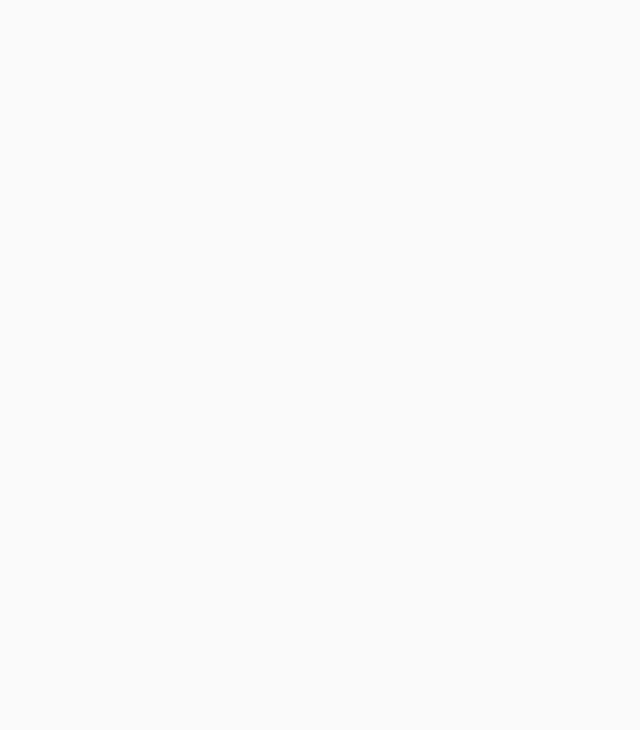
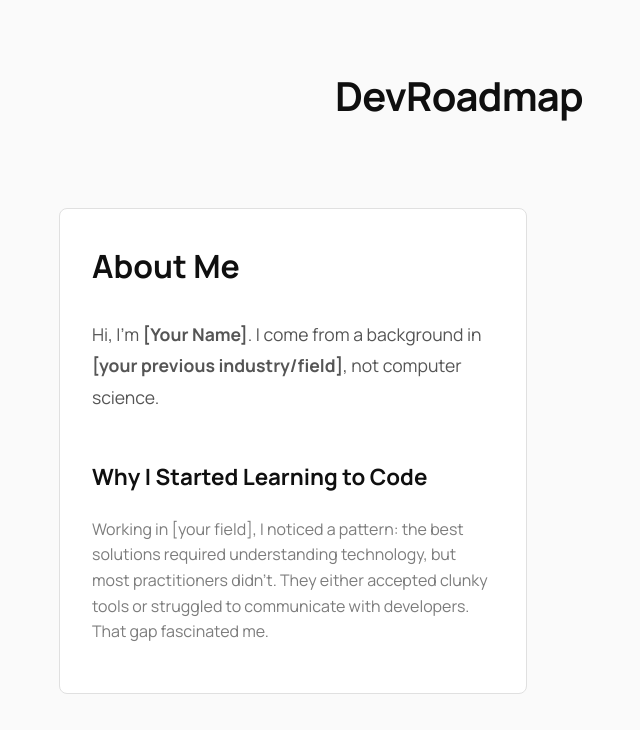
Before and after one commit to SheillaO/DevRoadmap, a website: page about.html in a window 1280 px wide. Shown: the whole page, without its empty margins (181-821 px from the left). Drawn offline with Linux system fonts and the light colour scheme; files that its build step writes are made by us from their sources.

Commit message:
Update about.html

```diff
--- a/about.html
+++ b/about.html
@@ -14,3 +14,26 @@
 </head>
 
 <body>
+
+    <header class="site-header">
+        <a href="index.html" style="text-decoration: none;">
+            <h1>DevRoadmap</h1>
+        </a>
+    </header>
+
+    <main style="max-width: 800px; margin: 0 auto; padding: 2em 1em;">
+
+        <article style="background: white; padding: 2em; border-radius: 0.5em; border: 1px solid #e0e0e0;">
+            <h2 style="font-size: 2rem; margin-top: 0;">About Me</h2>
+
+            <p style="font-size: 1.1rem; line-height: 1.8; color: #555; margin: 1.5em 0;">
+                Hi, I'm <strong>[Your Name]</strong>. I come from a background in <strong>[your previous
+                    industry/field]</strong>, not computer science.
+            </p>
+
+            <h3 style="font-size: 1.4rem; margin-top: 2em; color: #0F0F0F;">Why I Started Learning to Code</h3>
+            <p>
+                Working in [your field], I noticed a pattern: the best solutions required understanding technology, but most
+                practitioners didn't. They either accepted clunky tools or struggled to communicate with developers. That
+                gap fascinated me.
+            </p>
```
